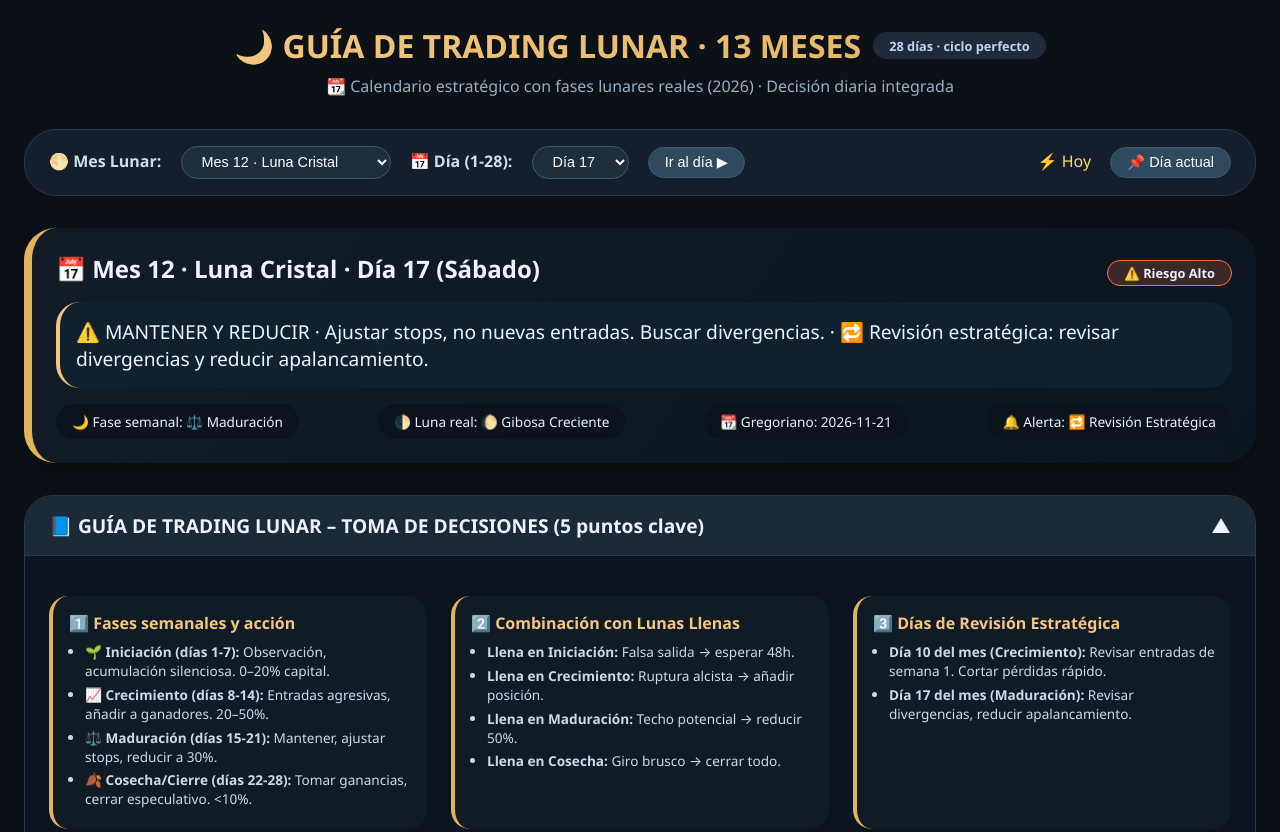
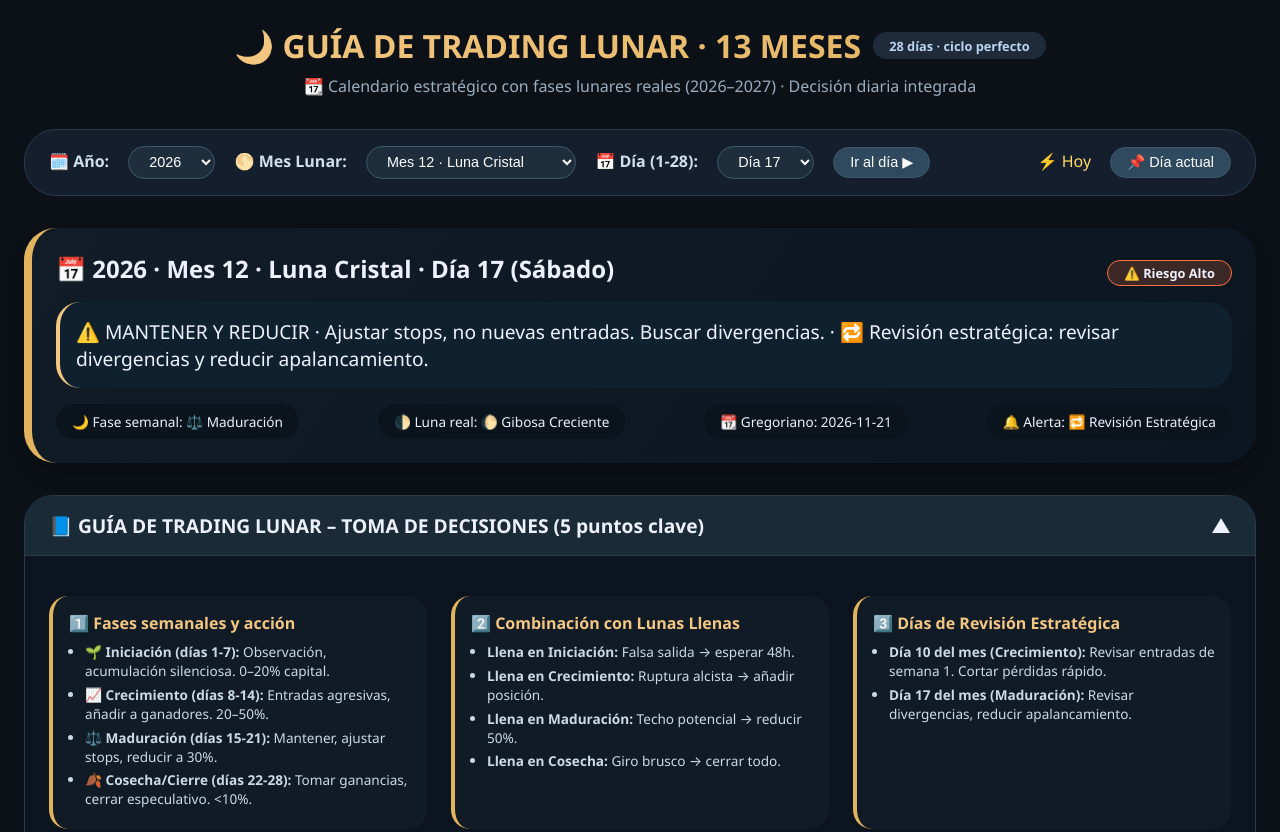
Before and after one commit to AlBau15/trading-369, a plain HTML site: page Trading_13lunar.html in a window 1280 px wide. Shown: the top 832 px of the page. Drawn offline with Linux system fonts and the light colour scheme.

Commit message:
Extiende el dashboard lunar a 2027
- Selector de año (2026 / 2027)
- Calendario 2027 desde el viernes 1 de enero
- Equinoccios y solsticios 2027 (hora del centro de México)
- Día Fuera del Tiempo accesible desde el Mes 13

Co-Authored-By: Claude Opus 5.5 <noreply@anthropic.com>
Claude-Session: https://claude.ai/code/session_01HM8nfthYQ42ngtVQQeGpAH

```diff
--- a/Trading_13lunar.html
+++ b/Trading_13lunar.html
@@ -302,11 +302,13 @@
 <div class="dashboard-container">
     <div class="main-header">
         <h1>🌙 GUÍA DE TRADING LUNAR · 13 MESES <span class="badge-lunar">28 días · ciclo perfecto</span></h1>
-        <div class="sub">📆 Calendario estratégico con fases lunares reales (2026) · Decisión diaria integrada</div>
+        <div class="sub">📆 Calendario estratégico con fases lunares reales (2026–2027) · Decisión diaria integrada</div>
     </div>
 
     <div class="nav-controls">
         <div class="selector-group">
+            <label>🗓️ Año:</label>
+            <select id="anioSelector"></select>
             <label>🌕 Mes Lunar:</label>
             <select id="mesSelector"></select>
             <label>📅 Día (1-28):</label>
@@ -384,7 +386,7 @@
     <!-- Vista mensual -->
     <div id="monthlyView" class="month-view"></div>
     <div class="footer">
-        🌕 Reglas Gann adaptadas | Fases lunares reales 2026 | Todos los meses empiezan en jueves (1 ene 2026 fue jueves) | 13 meses de 28 días + día fuera del tiempo
+        🌕 Reglas Gann adaptadas | Fases lunares reales 2026–2027 | Los meses empiezan en jueves en 2026 y en viernes en 2027 | 13 meses de 28 días + día fuera del tiempo
     </div>
 </div>
 
@@ -406,12 +408,19 @@
     // Luna nueva de referencia: 18 ene 2026, 19:52 UTC
     const REF_LUNA_NUEVA = Date.UTC(2026, 0, 18, 19, 52, 0);
 
-    // Equinoccios y solsticios 2026 (fecha en hora del centro de México)
+    // Años disponibles (no bisiestos: 13×28 + 1 = 365 días)
+    const ANIOS = [2026, 2027];
+
+    // Equinoccios y solsticios (fecha en hora del centro de México, UTC-6)
     const eventosAstro = {
         "2026-03-20": "🌱 Equinoccio Primavera",
         "2026-06-21": "☀️ Solsticio Verano",
         "2026-09-22": "🍂 Equinoccio Otoño",
-        "2026-12-21": "❄️ Solsticio Invierno"
+        "2026-12-21": "❄️ Solsticio Invierno",
+        "2027-03-20": "🌱 Equinoccio Primavera",
+        "2027-06-21": "☀️ Solsticio Verano",
+        "2027-09-23": "🍂 Equinoccio Otoño",
+        "2027-12-21": "❄️ Solsticio Invierno"
     };
 
     const COLORES_RIESGO = {
@@ -476,26 +485,32 @@
         };
     }
 
+    // Cada año: 13 meses de 28 días desde el 1 de enero + Día Fuera del Tiempo el 31 de diciembre
     const calendario = [];
-    const cursor = new Date(Date.UTC(2026, 0, 1, 12));
+    for (const anio of ANIOS) {
+        const cursor = new Date(Date.UTC(anio, 0, 1, 12));
         for (let m = 1; m <= 13; m++) {
             for (let d = 1; d <= 28; d++) {
                 const faseSemanal = d <= 7 ? "🌱 Iniciación" : d <= 14 ? "📈 Crecimiento"
                                   : d <= 21 ? "⚖️ Maduración" : "🍂 Cosecha/Cierre";
                 const alerta = (d === 10 || d === 17) ? "🔁 Revisión Estratégica" : "";
-            calendario.push(crearDia(new Date(cursor), m, d, faseSemanal, alerta));
+                const dia = crearDia(new Date(cursor), m, d, faseSemanal, alerta);
+                dia.anio = anio;
+                calendario.push(dia);
                 cursor.setUTCDate(cursor.getUTCDate() + 1);
             }
         }
-    // Día fuera del tiempo (31 dic)
-    const diaExtra = crearDia(new Date(Date.UTC(2026, 11, 31, 12)), "Cierre", 1,
+        const diaExtra = crearDia(new Date(Date.UTC(anio, 11, 31, 12)), "Cierre", 1,
             "🔄 RESETEO", "Balance Final", "🕯️ Día Fuera del Tiempo · Cierre anual");
         diaExtra.moonType = "reset";
+        diaExtra.anio = anio;
         calendario.push(diaExtra);
+    }
+    let anioActual = ANIOS[0];
 
     function getDiaByLunar(month, day) {
         if (month >= 1 && month <= 13) {
-            return calendario.find(d => d.lunarMonth === month && d.lunarDay === day);
+            return calendario.find(d => d.anio === anioActual && d.lunarMonth === month && d.lunarDay === day);
         }
         return null;
     }
@@ -571,8 +586,8 @@
         const decision = getTradingDecision(diaData);
         const c = COLORES_RIESGO[decision.riesgo] || "#ffc107";
         const titulo = diaData.lunarMonth === "Cierre"
-            ? "🕯️ Día Fuera del Tiempo"
-            : `${mesesNombres[diaData.lunarMonth - 1]} · Día ${diaData.lunarDay}`;
+            ? `🕯️ ${diaData.anio} · Día Fuera del Tiempo`
+            : `${diaData.anio} · ${mesesNombres[diaData.lunarMonth - 1]} · Día ${diaData.lunarDay}`;
         panel.innerHTML = `
             <div class="decision-header">
                 <div class="decision-title">📅 ${titulo} (${diaData.weekday})</div>
@@ -596,11 +611,11 @@
     }
 
     function renderMonthView(month) {
-        const monthDays = calendario.filter(d => d.lunarMonth === month);
+        const monthDays = calendario.filter(d => d.anio === anioActual && d.lunarMonth === month);
         monthDays.sort((a, b) => a.lunarDay - b.lunarDay);
         const container = document.getElementById("monthlyView");
         const semanaHeaders = ["D","L","M","M","J","V","S"];
-        let html = `<div style="display:flex; justify-content:space-between;"><div class="month-title">📆 ${mesesNombres[month-1]} · 28 días</div><div style="font-size:0.7rem;">🌙 Clic en día para consultar</div></div>`;
+        let html = `<div style="display:flex; justify-content:space-between;"><div class="month-title">📆 ${anioActual} · ${mesesNombres[month-1]} · 28 días</div><div style="font-size:0.7rem;">🌙 Clic en día para consultar</div></div>`;
         html += `<div class="calendar-grid">`;
         semanaHeaders.forEach(h => html += `<div class="weekday-label">${h}</div>`);
 
@@ -621,6 +636,17 @@
                         <div class="fase-sema">${dia.faseSemanal.substring(0,2)}</div>
                     </div>`;
         }
+        // En el mes 13, el día siguiente al 28 es el Día Fuera del Tiempo (31 dic)
+        if (month === 13) {
+            const cierre = calendario.find(d => d.anio === anioActual && d.lunarMonth === "Cierre");
+            if (cierre) {
+                html += `<div class="day-cell" style="background:#2b2f3a;" onclick="selectCierre()">
+                            <div><strong>31 dic</strong></div>
+                            <div class="luna-icon">🕯️</div>
+                            <div class="fase-sema">Fuera</div>
+                        </div>`;
+            }
+        }
         html += `</div>`;
         container.innerHTML = html;
     }
@@ -635,7 +661,19 @@
         }
     }
 
-    window.selectDay = function(month, day) {
+    function setAnio(anio) {
+        anioActual = anio;
+        document.getElementById("anioSelector").value = anio;
+    }
+
+    window.selectCierre = function() {
+        document.getElementById("mesSelector").value = 13;
+        renderDiaPanel(calendario.find(d => d.anio === anioActual && d.lunarMonth === "Cierre"));
+        renderMonthView(13);
+    };
+
+    window.selectDay = function(month, day, anio) {
+        if (anio) setAnio(anio);
         document.getElementById("mesSelector").value = month;
         const diaSelect = document.getElementById("diaSelector");
         llenarDias(diaSelect);
@@ -649,12 +687,12 @@
         const hoyData = calendario.find(d => d.gregorio === hoyIso);
         if (!hoyData) {
             document.getElementById("decisionPanel").innerHTML =
-                `<div style="padding:1rem;">📅 Hoy (${hoyIso}) está fuera del calendario 2026.</div>`;
+                `<div style="padding:1rem;">📅 Hoy (${hoyIso}) está fuera del calendario (${ANIOS[0]}–${ANIOS[ANIOS.length - 1]}).</div>`;
             return false;
         }
+        setAnio(hoyData.anio);
         if (hoyData.lunarMonth === "Cierre") {
-            renderDiaPanel(hoyData);
-            renderMonthView(13);
+            selectCierre();
             return true;
         }
         selectDay(hoyData.lunarMonth, hoyData.lunarDay);
@@ -662,8 +700,22 @@
     }
 
     function populateSelectors() {
+        const anioSelect = document.getElementById("anioSelector");
         const mesSelect = document.getElementById("mesSelector");
         const diaSelect = document.getElementById("diaSelector");
+        anioSelect.innerHTML = "";
+        for (const a of ANIOS) {
+            const option = document.createElement("option");
+            option.value = a;
+            option.textContent = a;
+            anioSelect.appendChild(option);
+        }
+        anioSelect.addEventListener("change", () => {
+            anioActual = parseInt(anioSelect.value);
+            const mes = parseInt(mesSelect.value);
+            renderMonthView(mes);
+            renderDecisionPanel(mes, parseInt(diaSelect.value));
+        });
         mesSelect.innerHTML = "";
         for (let i = 1; i <= 13; i++) {
             const option = document.createElement("option");
@@ -690,8 +742,8 @@
         });
         document.getElementById("hoyBtn").addEventListener("click", irAHoy);
 
-        // Al abrir, mostrar hoy si cae en 2026; si no, Mes 1 Día 1
-        if (!irAHoy()) selectDay(1, 1);
+        // Al abrir, mostrar hoy si cae en un año disponible; si no, Mes 1 Día 1 del primer año
+        if (!irAHoy()) selectDay(1, 1, ANIOS[0]);
     }
 
     // Acordeón para la guía
```
Lines whose indentation alone changed are shown as unchanged.
